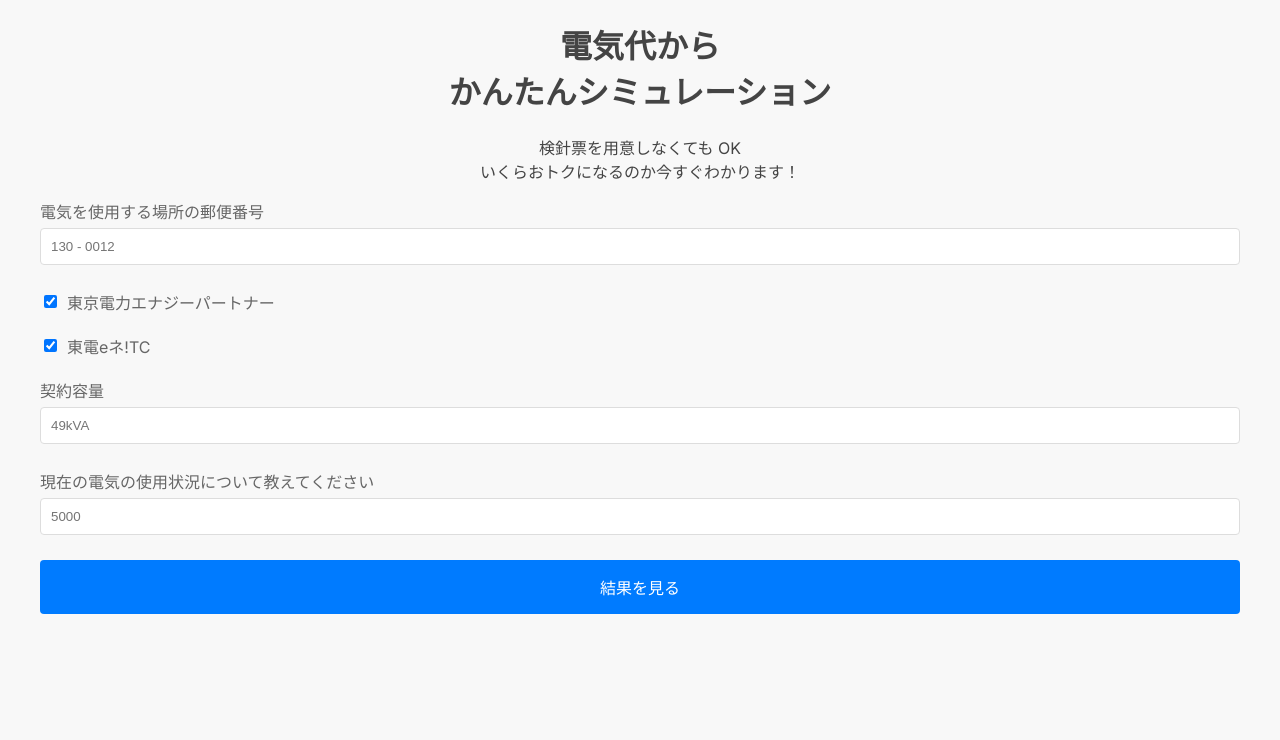
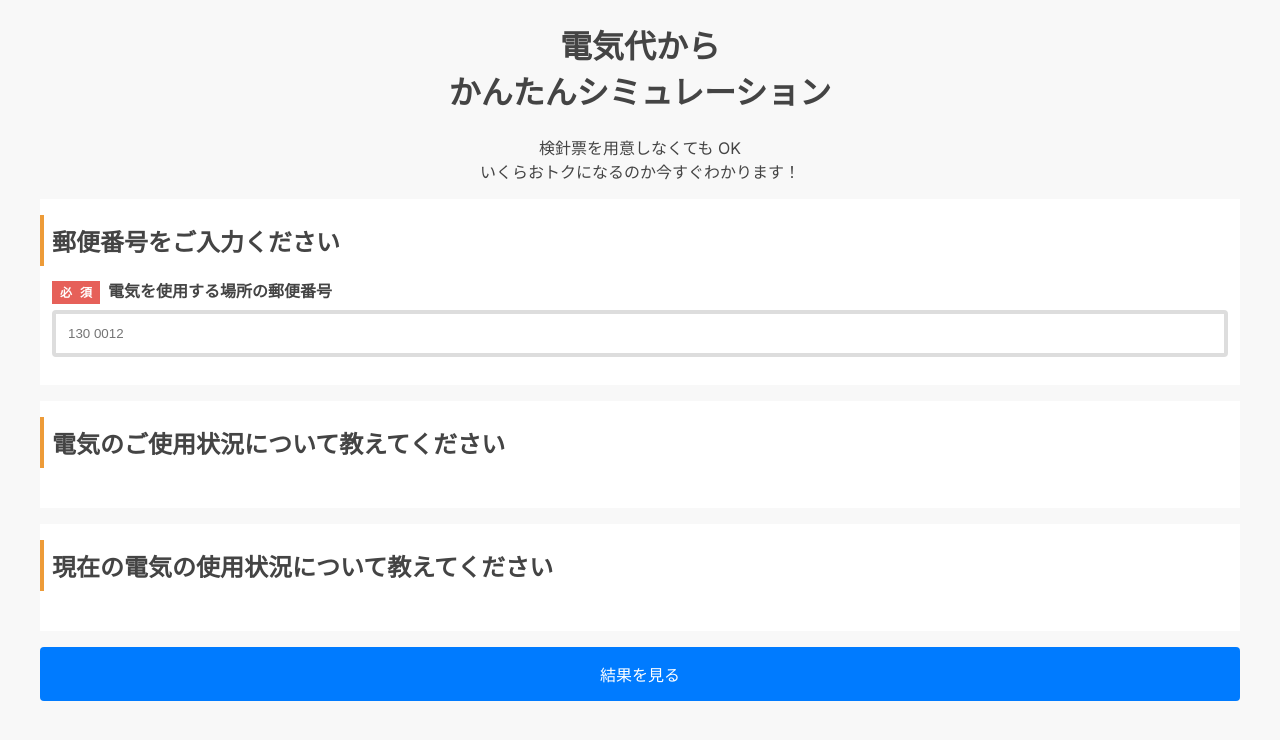
Before and after one commit to enechange/coding-challenge, a Next.js app in the folder frontend_challenge_2/challenges/k-taro56/: page / in a window 1280 px wide. Shown: the top 740 px of the page. Built offline with nearby package versions, Linux system fonts and the light colour scheme.

Commit message:
Refactor form structure and update variable names

```diff
--- a/frontend_challenge_2/challenges/k-taro56/src/app/page.tsx
+++ b/frontend_challenge_2/challenges/k-taro56/src/app/page.tsx
@@ -4,34 +4,42 @@ import { useState } from 'react';
 import styled from '@emotion/styled';
 
 import Header from '@/components/header';
+import FormGroups from '@/components/form-groups';
+import PostCodeForm from '@/components/form-containers/post-code';
 
 const Container = styled.div`
   min-height: 100vh;
   margin-left: auto;
   margin-right: auto;
 
-  @media (min-width: 640px) { /* sm */
+  @media (min-width: 640px) {
+    /* sm */
     max-width: 640px;
   }
 
-  @media (min-width: 768px) { /* md */
+  @media (min-width: 768px) {
+    /* md */
     max-width: 768px;
   }
 
-  @media (min-width: 1024px) { /* lg */
+  @media (min-width: 1024px) {
+    /* lg */
     max-width: 1024px;
   }
 
-  @media (min-width: 1280px) { /* xl */
+  @media (min-width: 1280px) {
+    /* xl */
     max-width: 1280px;
   }
 
-  @media (min-width: 1536px) { /* 2xl */
+  @media (min-width: 1536px) {
+    /* 2xl */
     max-width: 1536px;
   }
 
   align-items: center;
   justify-content: center;
+
   @media (min-width: 640px) {
     padding-top: 0px;
     padding-bottom: 3rem;
@@ -44,48 +52,6 @@ const Container = styled.div`
     padding-right: 2rem;
     padding-left: 2rem;
   }
-  .dark & {
-    background-color: #1a202c;F
-  }
-`;
-
-const Title = styled.h1`
-  color: #333;
-  text-align: center;
-`;
-
-const SubTitle = styled.h2`
-  color: #666;
-  text-align: center;
-`;
-
-const InputGroup = styled.div`
-  margin-bottom: 20px;
-`;
-
-const Label = styled.label`
-  display: block;
-  margin-bottom: 5px;
-  color: #666;
-`;
-
-const Input = styled.input`
-  width: 100%;
-  padding: 10px;
-  margin-bottom: 5px;
-  border: 1px solid #ddd;
-  border-radius: 4px;
-  box-sizing: border-box;
-`;
-
-const CheckboxLabel = styled.label`
-  display: flex;
-  align-items: center;
-  color: #666;
-`;
-
-const Checkbox = styled.input`
-  margin-right: 10px;
 `;
 
 const Button = styled.button`
@@ -103,7 +69,7 @@ const Button = styled.button`
 `;
 
 const Home = () => {
-  const [postalCode, setPostalCode] = useState('');
+  const [postCode, setPostCode] = useState('');
   const [isTokyoEnergyPartner, setIsTokyoEnergyPartner] = useState(true);
   const [isTodenETC, setIsTodenETC] = useState(true);
   const [contractCapacity, setContractCapacity] = useState('');
@@ -112,7 +78,7 @@ const Home = () => {
   const handleSubmit = (e: React.FormEvent) => {
     e.preventDefault();
     console.log({
-      postalCode,
+      postalCode: postCode,
       isTokyoEnergyPartner,
       isTodenETC,
       contractCapacity,
@@ -127,57 +93,18 @@ const Home = () => {
         subTitle='検針票を用意しなくても OK\nいくらおトクになるのか今すぐわかります！'
       />
       <form onSubmit={handleSubmit}>
-        <InputGroup>
-          <Label>電気を使用する場所の郵便番号</Label>
-          <Input
-            type='text'
-            placeholder='130 - 0012'
-            value={postalCode}
-            onChange={(e) => setPostalCode(e.target.value)}
+        <FormGroups label='郵便番号をご入力ください'>
+          <PostCodeForm
+            required
+            label='電気を使用する場所の郵便番号'
+            postCode={postCode}
+            setPostCode={setPostCode}
           />
-        </InputGroup>
+        </FormGroups>
 
-        <InputGroup>
-          <CheckboxLabel>
-            <Checkbox
-              type='checkbox'
-              checked={isTokyoEnergyPartner}
-              onChange={(e) => setIsTokyoEnergyPartner(e.target.checked)}
-            />
-            東京電力エナジーパートナー
-          </CheckboxLabel>
-        </InputGroup>
+        <FormGroups label='電気のご使用状況について教えてください'></FormGroups>
 
-        <InputGroup>
-          <CheckboxLabel>
-            <Checkbox
-              type='checkbox'
-              checked={isTodenETC}
-              onChange={(e) => setIsTodenETC(e.target.checked)}
-            />
-            東電eネ!TC
-          </CheckboxLabel>
-        </InputGroup>
-
-        <InputGroup>
-          <Label>契約容量</Label>
-          <Input
-            type='text'
-            placeholder='49kVA'
-            value={contractCapacity}
-            onChange={(e) => setContractCapacity(e.target.value)}
-          />
-        </InputGroup>
-
-        <InputGroup>
-          <Label>現在の電気の使用状況について教えてください</Label>
-          <Input
-            type='text'
-            placeholder='5000'
-            value={currentUsage}
-            onChange={(e) => setCurrentUsage(e.target.value)}
-          />
-        </InputGroup>
+        <FormGroups label='現在の電気の使用状況について教えてください'></FormGroups>
 
         <Button type='submit'>結果を見る</Button>
       </form>
```
